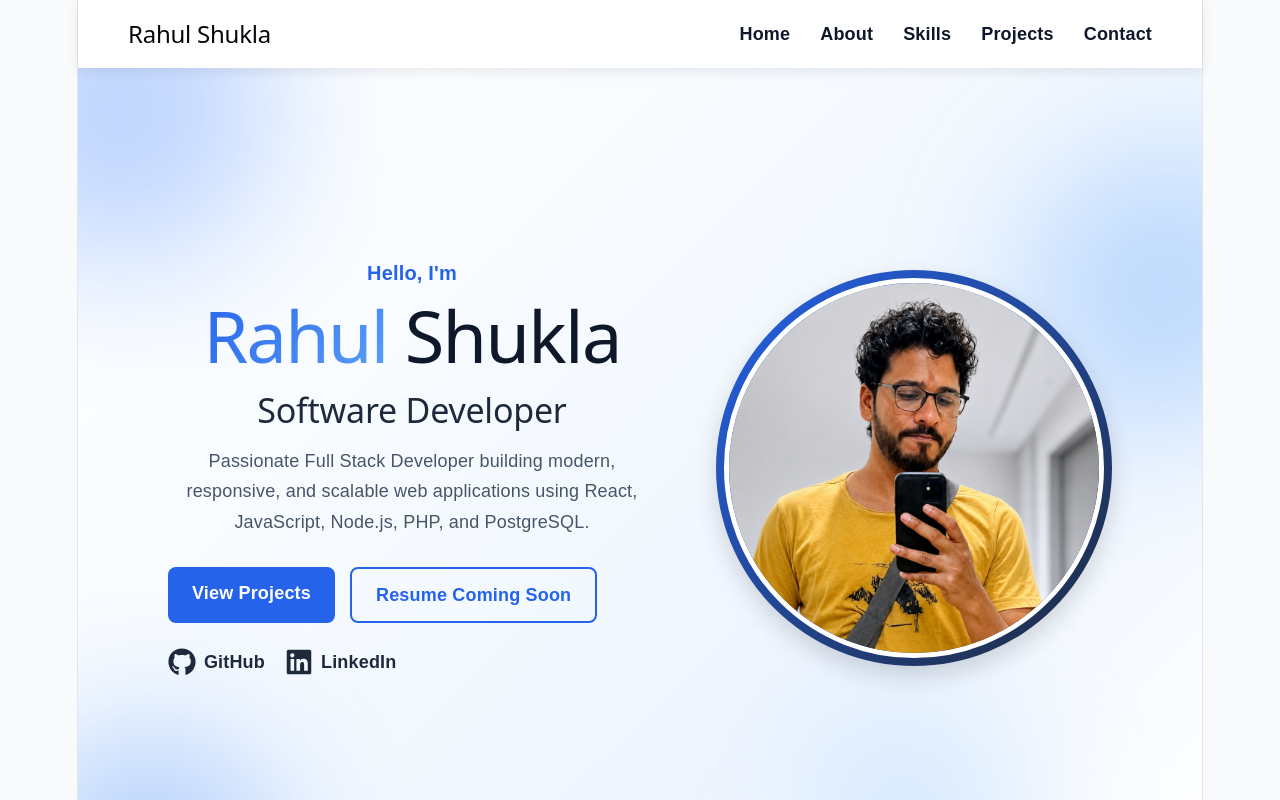
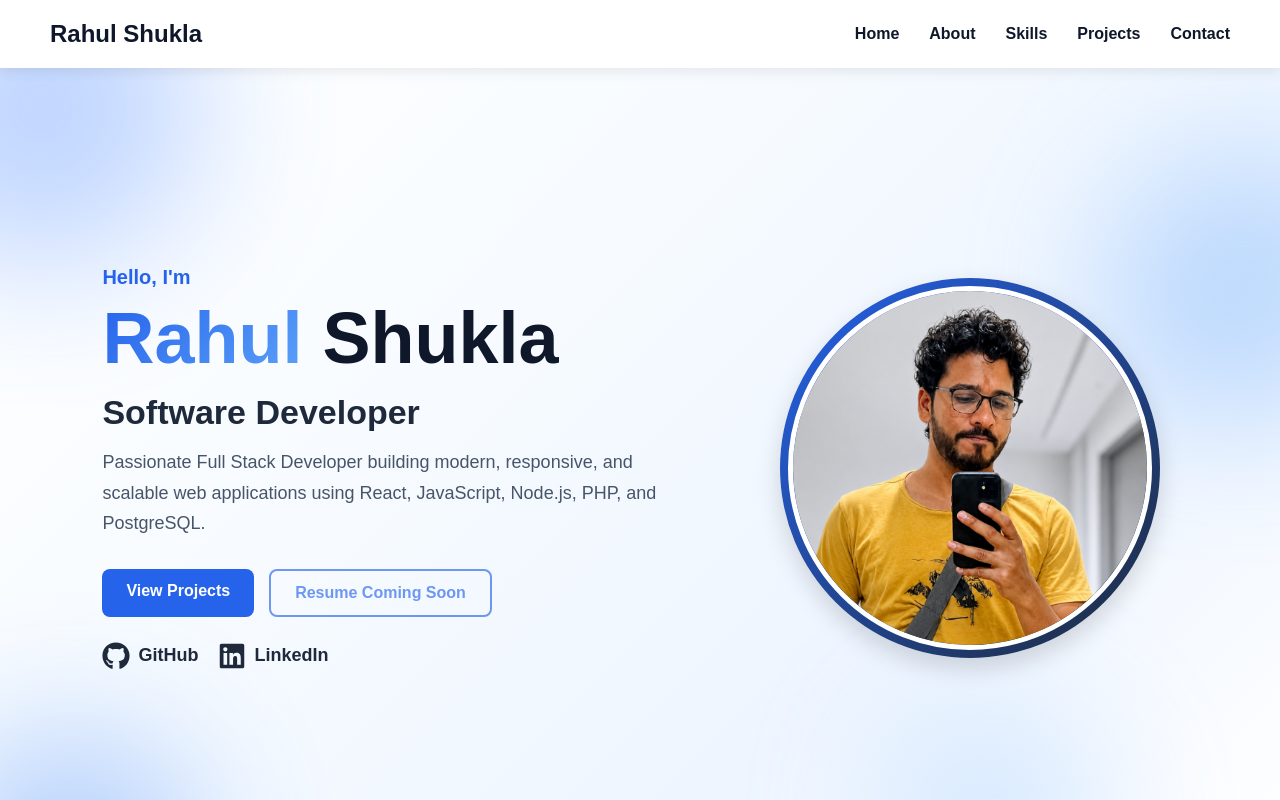
Before and after one commit to RahulShukla3300/My-Portfolio-React, a React (Vite) app: page / in a window 1280 px wide. Shown: the top 800 px of the page. Built offline with nearby package versions, Linux system fonts and the light colour scheme.

Commit message:
fix Portfolio links, spacing and accessibility

```diff
--- a/src/App.css
+++ b/src/App.css
@@ -46,6 +46,12 @@ body {
 
 .logo {
   margin: 0;
+
+  color: var(--text-color);
+
+  font-size: 24px;
+  font-weight: 700;
+  text-decoration: none;
 }
 
 .nav-links {
@@ -310,6 +316,18 @@ body {
   color: white;
 }
 
+.disabled-button {
+  cursor: not-allowed;
+  opacity: 0.65;
+}
+
+.disabled-button:hover {
+  background-color: transparent;
+  color: var(--primary-color);
+  box-shadow: none;
+  transform: none;
+}
+
 .hero-socials {
   display: flex;
   gap: 20px;
@@ -412,9 +430,7 @@ body {
 /* About Section */
 
 #about {
-  min-height: 80vh;
-
-  padding: 100px;
+  padding: 100px 50px;
 
   text-align: center;
 
@@ -440,8 +456,6 @@ body {
 /* Skills Section */
 
 #skills {
-  min-height: 80vh;
-
   padding: 100px 50px;
 
   text-align: center;
@@ -495,13 +509,27 @@ body {
 /* Projects Section */
 
 #projects {
-  min-height: 80vh;
 
   padding: 80px 50px;
 
   text-align: center;
 
   box-sizing: border-box;
+}
+
+#project h2 {
+  margin-bottom: 20px;
+  font-size: 40px;
+}
+
+#project > p {
+  max-width: 650px;
+  margin: 0 auto;
+
+  color: var(--text-light);
+
+  font-size: 18px;
+  line-height: 1.6;
 }
 
 .projects-container {
@@ -619,8 +647,6 @@ body {
 /* Contact Section */
 
 #contact {
-  min-height: 70vh;
-
   padding: 100px 50px;
 
   text-align: center;
@@ -797,9 +823,17 @@ body {
   .nav-links {
     justify-content: center;
 
-    gap: 12px;
+    gap: 8px;
 
-    font-size: 13px;
+    font-size: 14px;
+  }
+
+  .nav-links a {
+    display: flex;
+    align-items: center;
+
+    min-height: 44px;
+    padding: 0 4px;
   }
 
   .hero {
@@ -850,6 +884,7 @@ body {
 
   #about h2,
   #skills h2,
+  #projects h2,
   #contact h2 {
     font-size: 34px;
   }
--- a/src/App.jsx
+++ b/src/App.jsx
@@ -11,11 +11,15 @@ function App() {
   return (
     <>
       <Navbar />
-      <Hero />
-      <About />
-      <Skill />
-      <Projects />
-      <Contact />
+
+      <main>
+       <Hero />
+       <About />
+       <Skill />
+       <Projects />
+       <Contact />
+      </main>
+
       <Footer />
 
     </>
--- a/src/Component/Contact.jsx
+++ b/src/Component/Contact.jsx
@@ -12,13 +12,17 @@ function Contact() {
 
         <div className="contact-item">
           <h3>Email</h3>
-          <p>rahul.shukla3300@gmail.com</p>
+
+          <p>
+            <a href="mailto:rahul.shukla3300@gmail.com">rahul.shukla3300@gmail.com </a>
+            </p>
+
         </div>
 
         <div className="contact-item">
           <h3>LinkedIn</h3>
           <p>
-            <a href="https://www.linkedin.com/in/rahul-shuklacse/" target="blank" rel="noreferrer">  LinkedIn Profile
+            <a href="https://www.linkedin.com/in/rahul-shuklacse/" target="_blank" rel="noreferrer">  LinkedIn Profile
                 </a>
 
             </p>
@@ -27,7 +31,7 @@ function Contact() {
         <div className="contact-item">
           <h3>GitHub</h3>
           <p>
-            <a href="https://github.com/RahulShukla3300" target="blank" rel="noreferrer">Github Profile</a>
+            <a href="https://github.com/RahulShukla3300" target="_blank" rel="noreferrer">GitHub Profile</a>
 
             </p>
         </div>
--- a/src/Component/Hero.jsx
+++ b/src/Component/Hero.jsx
@@ -36,10 +36,18 @@ function Hero() {
             View Projects
           </a>
 
-          <a href="#"className="secondary-button" onClick={(event) =>
+
+          <span
+          className="secondary-button disabled-button"
+          aria-disabled="true">
+                  Resume Coming Soon
+          </span>
+
+          {/* <a href="#"className="secondary-button"
+            onClick={(event) =>
             event.preventDefault()}>
             Resume Coming Soon
-            </a>
+            </a> */}
         </div>
 
         <div className="hero-socials">
--- a/src/Component/Navbar.jsx
+++ b/src/Component/Navbar.jsx
@@ -1,7 +1,11 @@
 function Navbar() {
   return (
     <nav className="navbar">
-      <h2 className="logo">Rahul Shukla</h2>
+
+      <a href="#home" className="logo">
+        Rahul Shukla
+      </a>
+
 
        <ul className="nav-links">
             <li> <a href="#home">Home</a></li>
--- a/src/Component/Projects.jsx
+++ b/src/Component/Projects.jsx
@@ -22,7 +22,7 @@ function Projects() {
           tech1="HTML"
           tech2="CSS"
           tech3="JavaScript"
-          liveDemo="https://rahulshukla3300.github.io/Learn-JavaScript-Practice-Project/Guess-The-Number/"
+          liveDemo="https://rahulshukla3300.github.io/Learn-JavaScript-Practice-Project/Guess%20The%20Num/"
           github="https://github.com/RahulShukla3300/Learn-JavaScript-Practice-Project"
         />
 
@@ -34,7 +34,7 @@ function Projects() {
           tech2="CSS"
           tech3="JavaScript"
           liveDemo="#"
-          github="https://github.com/RahulShukla3300/Learn-JavaScript-Practice-Project/tree/main/Bubble%20Game"
+          liveDemo="https://rahulshukla3300.github.io/Learn-JavaScript-Practice-Project/Bubble%20Game/"
         />
 
       </div>
--- a/src/index.css
+++ b/src/index.css
@@ -1,111 +1,20 @@
-:root {
-  --text: #6b6375;
-  --text-h: #08060d;
-  --bg: #fff;
-  --border: #e5e4e7;
-  --code-bg: #f4f3ec;
-  --accent: #aa3bff;
-  --accent-bg: rgba(170, 59, 255, 0.1);
-  --accent-border: rgba(170, 59, 255, 0.5);
-  --social-bg: rgba(244, 243, 236, 0.5);
-  --shadow:
-    rgba(0, 0, 0, 0.1) 0 10px 15px -3px, rgba(0, 0, 0, 0.05) 0 4px 6px -2px;
-
-  --sans: system-ui, 'Segoe UI', Roboto, sans-serif;
-  --heading: system-ui, 'Segoe UI', Roboto, sans-serif;
-  --mono: ui-monospace, Consolas, monospace;
-
-  font: 18px/145% var(--sans);
-  letter-spacing: 0.18px;
-  color-scheme: light dark;
-  color: var(--text);
-  background: var(--bg);
-  font-synthesis: none;
-  text-rendering: optimizeLegibility;
-  -webkit-font-smoothing: antialiased;
-  -moz-osx-font-smoothing: grayscale;
-
-  @media (max-width: 1024px) {
-    font-size: 16px;
-  }
+*,
+*::before,
+*::after {
+  box-sizing: border-box;
 }
 
-@media (prefers-color-scheme: dark) {
-  :root {
-    --text: #9ca3af;
-    --text-h: #f3f4f6;
-    --bg: #16171d;
-    --border: #2e303a;
-    --code-bg: #1f2028;
-    --accent: #c084fc;
-    --accent-bg: rgba(192, 132, 252, 0.15);
-    --accent-border: rgba(192, 132, 252, 0.5);
-    --social-bg: rgba(47, 48, 58, 0.5);
-    --shadow:
-      rgba(0, 0, 0, 0.4) 0 10px 15px -3px, rgba(0, 0, 0, 0.25) 0 4px 6px -2px;
-  }
-
-  #social .button-icon {
-    filter: invert(1) brightness(2);
-  }
+html {
+  min-width: 320px;
 }
 
 body {
+  min-width: 320px;
+  min-height: 100vh;
   margin: 0;
 }
 
 #root {
-  width: 1126px;
-  max-width: 100%;
-  margin: 0 auto;
-  text-align: center;
-  border-inline: 1px solid var(--border);
+  width: 100%;
   min-height: 100svh;
-  display: flex;
-  flex-direction: column;
-  box-sizing: border-box;
 }
-
-h1,
-h2 {
-  font-family: var(--heading);
-  font-weight: 500;
-  color: var(--text-h);
-}
-
-h1 {
-  font-size: 56px;
-  letter-spacing: -1.68px;
-  margin: 32px 0;
-  @media (max-width: 1024px) {
-    font-size: 36px;
-    margin: 20px 0;
-  }
-}
-h2 {
-  font-size: 24px;
-  line-height: 118%;
-  letter-spacing: -0.24px;
-  margin: 0 0 8px;
-  @media (max-width: 1024px) {
-    font-size: 20px;
-  }
-}
-p {
-  margin: 0;
-}
-
-code,
-.counter {
-  font-family: var(--mono);
-  display: inline-flex;
-  border-radius: 4px;
-  color: var(--text-h);
-}
-
-code {
-  font-size: 15px;
-  line-height: 135%;
-  padding: 4px 8px;
-  background: var(--code-bg);
-}
```
